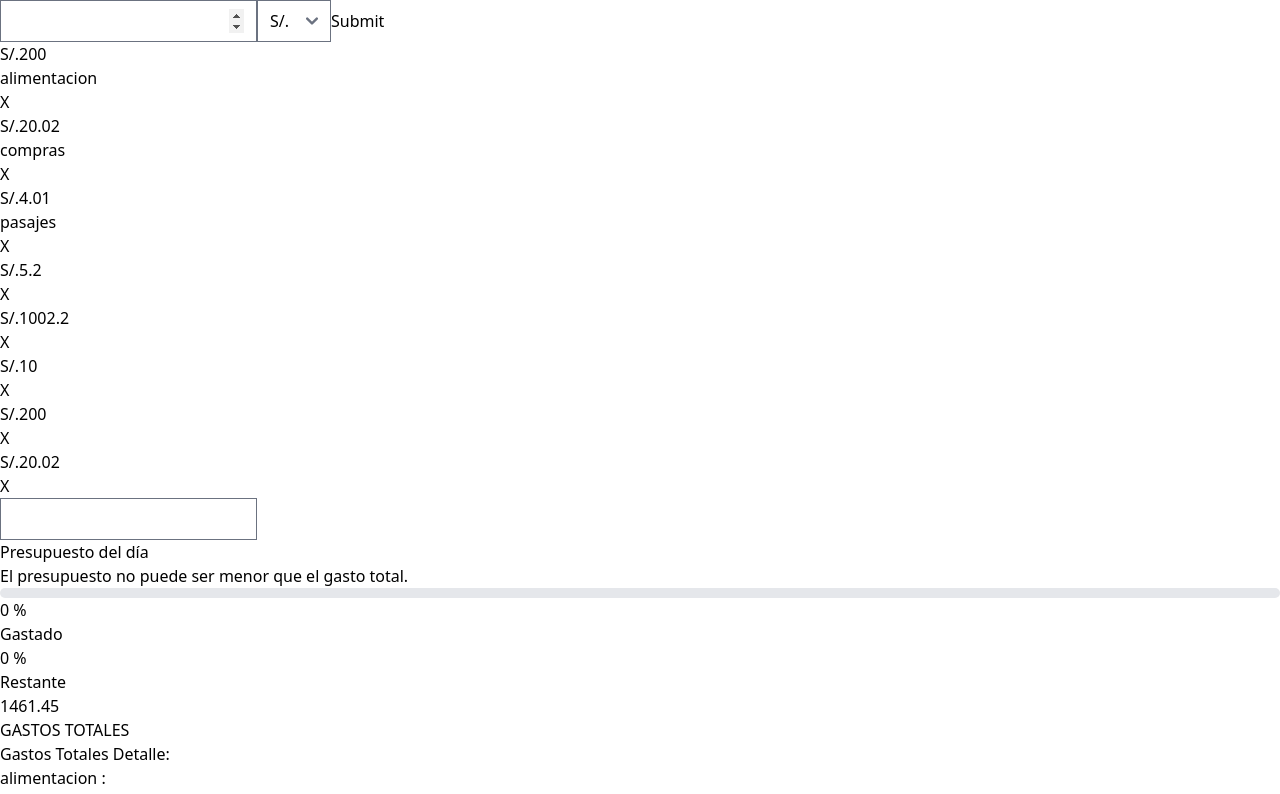
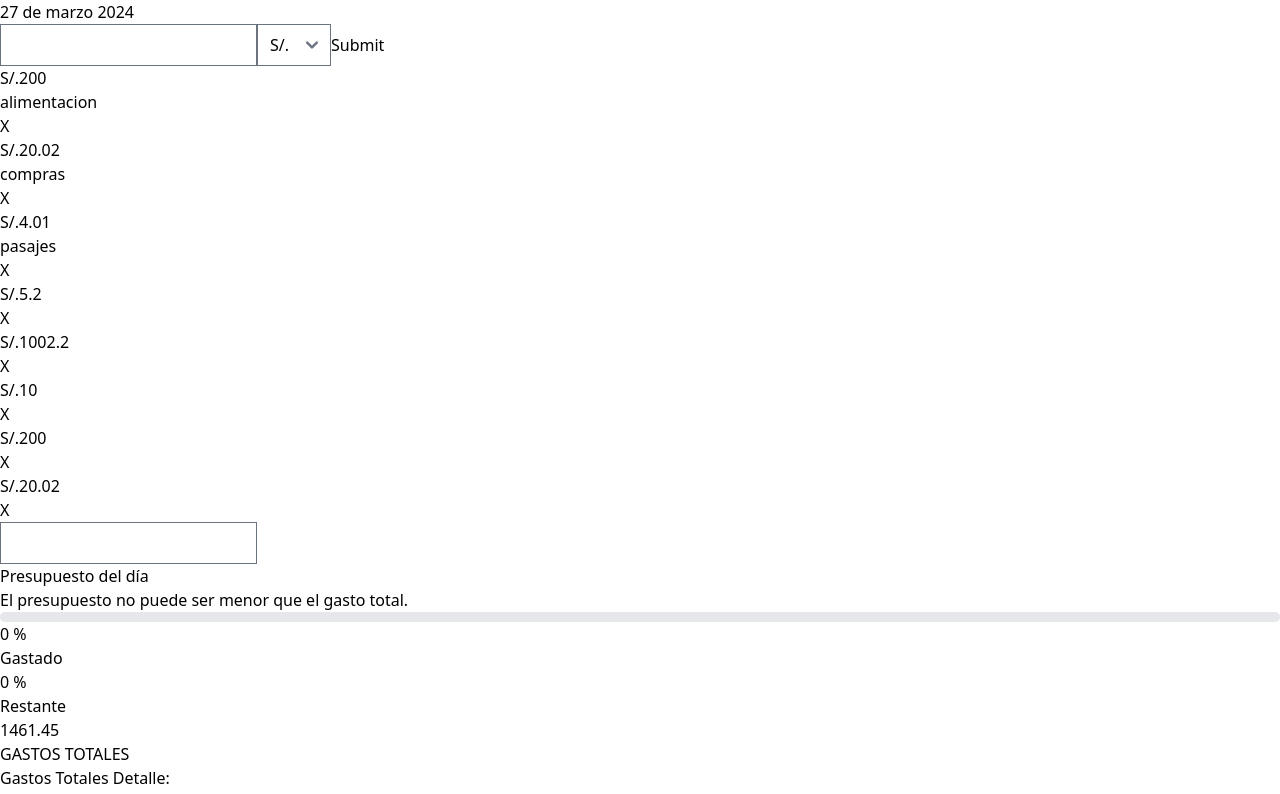
Before and after one commit to nattdev/expense-record-app, a React (Vite) app in the folder client/: page / in a window 1280 px wide. Shown: the top 794 px of the page. Built offline with nearby package versions, Linux system fonts and the light colour scheme.

Commit message:
Add CurrentDate component

```diff
--- a/client/src/App.jsx
+++ b/client/src/App.jsx
@@ -1,5 +1,6 @@
 import BudgetStatistics from "./components/BudgetStatistics"
 import Calendar from "./components/Calendar"
+import CurrentDate from "./components/CurrentDate"
 import { ExpensesContextProvider } from "./components/ExpensesContext"
 import ExpensesRegister from "./components/ExpensesRegister"
 import TotalExpenses from "./components/TotalExpenses"
@@ -10,6 +11,7 @@ function App() {
     <>
       <ExpensesContextProvider>
         <header>
+          <CurrentDate />
         </header>
         <main>
           <ExpensesRegister />
```
